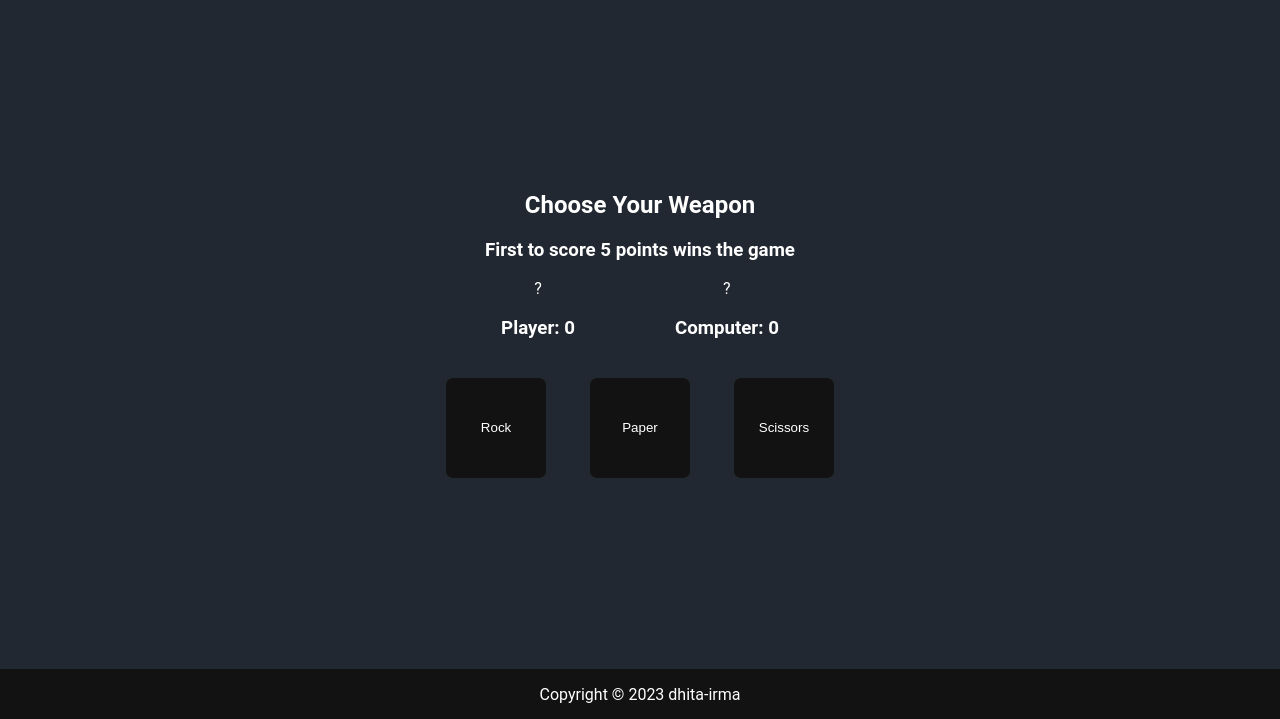
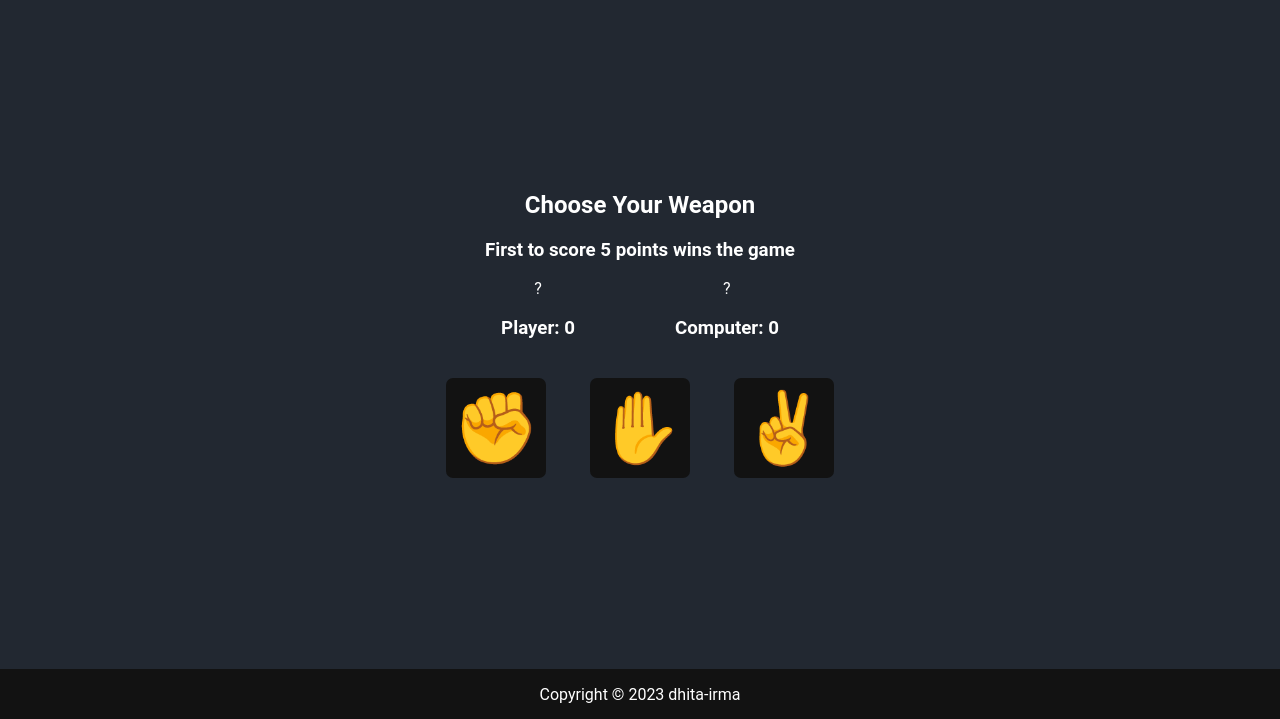
Before and after one commit to dhita-irma/rock-paper-scissors, a plain HTML site: page index.html in a window 1280 px wide. Shown: the part 81-800 px from the top of the page. Drawn offline with Linux system fonts and the light colour scheme.

Commit message:
Change button icons
Changed weapons button icons with emoji for rock, paper, and scissors

```diff
--- a/index.html
+++ b/index.html
@@ -28,9 +28,9 @@
         </div>
       </div>
       <div class="weapons">
-        <button class="btn">Rock</button>
-        <button class="btn">Paper</button>
-        <button class="btn">Scissors</button>
+        <button id="rock" class="btn">✊</button>
+        <button id="paper" class="btn">✋</button>
+        <button id="scissors" class="btn">✌️</button>
       </div>
     </div>
     <div class="footer">
--- a/styles.css
+++ b/styles.css
@@ -25,9 +25,10 @@ body {
   width: 100px;
   margin: 20px;
   border-radius: 7px;
+  font-size: 70px;
   color: white;
+  border: none;
   background-color: #121212;
-  border: none;
 }
 
 .footer {
```
